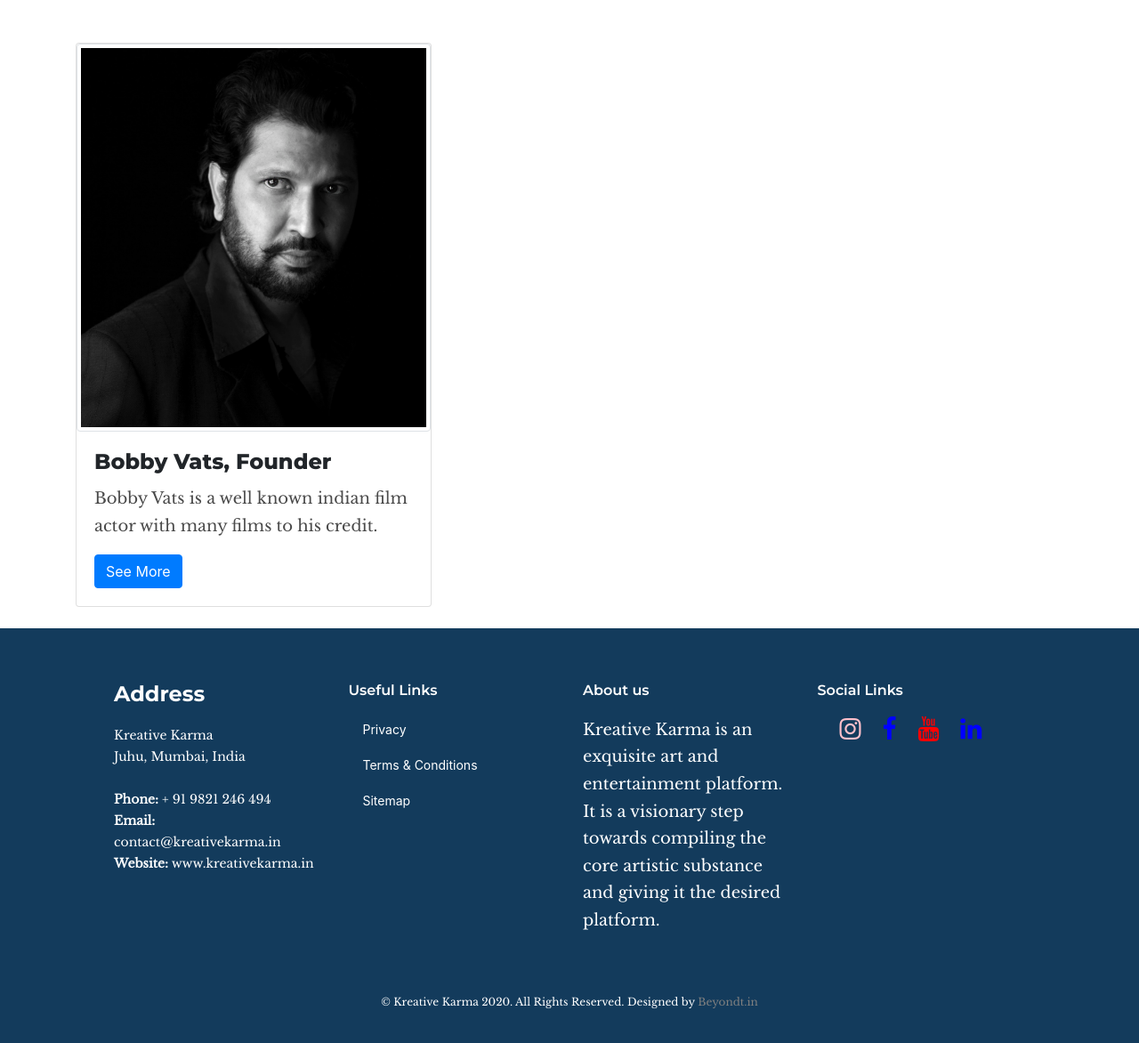
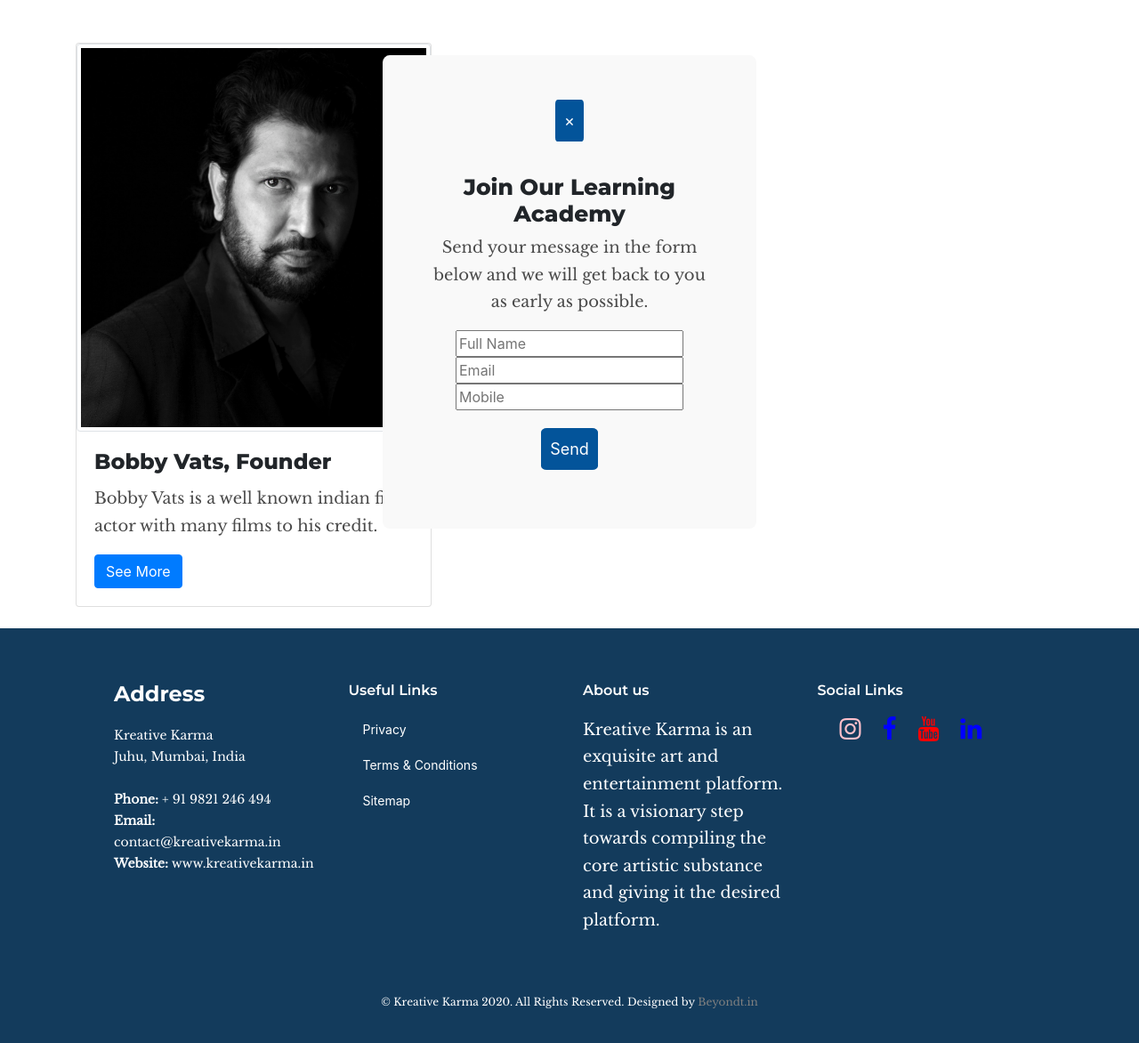
Before and after one commit to sbeyondt9/bootstrapsite.github.io, a PHP site: page /blog.html in a window 1280 px wide. Shown: the part 72-1244 px from the top of the page at 89% size. Run offline with PHP 8.4, Linux system fonts and the light colour scheme.

Commit message:
Added Popup Form

```diff
--- a/assets/css/script.js
+++ b/assets/css/script.js
@@ -24,3 +24,18 @@ $(document).ready(function(){
     $("#foot_load").load("footer.html");
 
 });
+
+
+window.addEventListener("load", function(){
+setTimeout(
+    function open(event){
+        document.querySelector(".popup").style.display = "block";
+    },
+    700
+)
+});
+
+
+document.querySelector("#close").addEventListener("click", function(){
+document.querySelector(".popup").style.display = "none";
+});
--- a/assets/css/style.css
+++ b/assets/css/style.css
@@ -739,3 +739,44 @@ iframe {
    -ms-filter: none;
    filter: none;
 }
+
+
+/* Popup Button Setup */
+
+.popup{
+    background-color: #f9f9f9;
+    width: 420px;
+    padding: 30px 30px;
+    position: absolute;
+    transform: translate(-50%,-50%);
+    left: 50%;
+    top: 50%;
+    border-radius: 8px;
+    display: none;
+    text-align: center;
+    z-index: +1;
+    position: fixed;
+    border: 3px black;
+}
+.popup button{
+    display: block;
+    margin:  20px auto;
+    background-color: transparent;
+    font-size: 18px;
+    color: #ffffff;
+		background: #03549a;
+		border-radius: 10%;
+		padding: 10px;
+    border: none;
+    outline: none;
+    cursor: pointer;
+}
+
+
+media="screen">
+  *,
+*:before,
+*:after{
+padding: 0;
+margin: 0;
+box-sizing: border-box;
--- a/blog.html
+++ b/blog.html
@@ -44,6 +44,29 @@
   </style>
 
 </head>
+
+<div class="popup">
+    <button id="close">&times;</button>
+  <div class="modal-body">
+
+    <form action="https://formsubmit.co/93.abhigupta@email.com" method="POST">
+        <h3>Join Our Learning Academy</h3>
+        <p> Send your message in the form below and we will get back to you as early as possible. </p>
+         <input type="text" name="name" placeholder="Full Name"required>
+         <input type="email" name="email" placeholder="Email" required>
+        <input type="number" name="number" placeholder="Mobile" required>
+        <input type="hidden" name="_captcha" value="false">
+         <button type="submit">Send</button>
+    </form>
+
+  </div>
+</div>
+
+<script type="text/javascript">
+document.querySelector("#close").addEventListener("click", function(){
+    document.querySelector(".popup").style.display = "none";
+});
+</script>
 <body>
 
 
```
Also changed, not shown: about.html (+23 -0 lines), academy.html (+23 -0 lines), contact.html (+23 -0 lines), festival.html (+23 -0 lines), gallery.html (+23 -0 lines), index.html (+29 -3 lines), showreel.html (+21 -0 lines), footer.html (line endings or trailing spaces).
